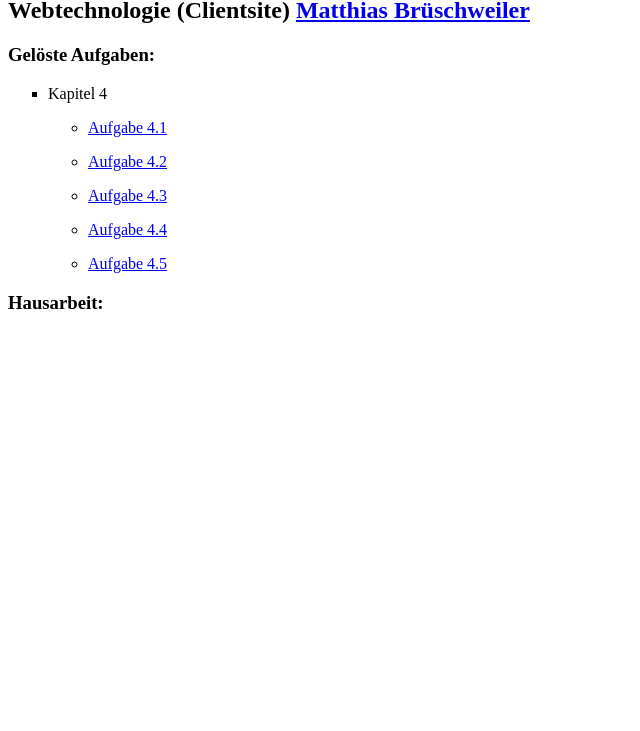
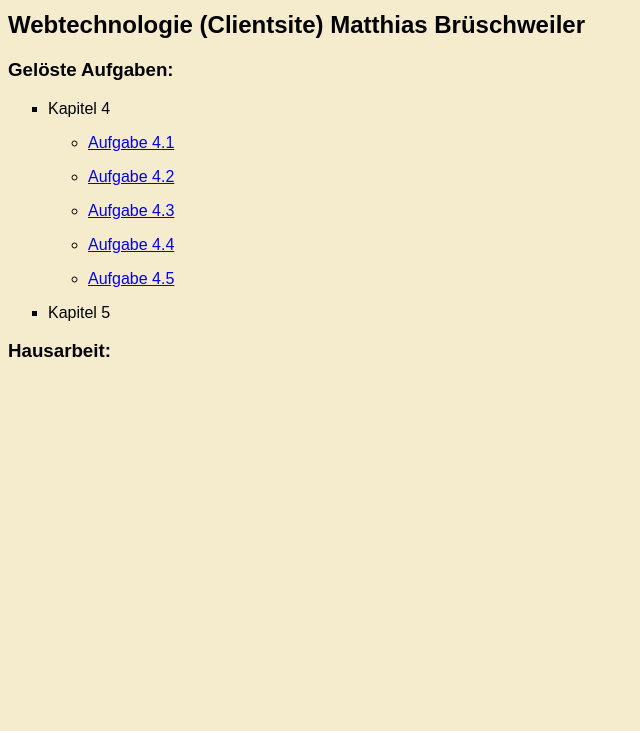
Before and after one commit to mbrueschweiler/IuK-W, a plain HTML site: page index.html in a window 1280 px wide. Shown: the part 69-800 px from the top of the page, without its empty margins (0-640 px from the left). Drawn offline with Linux system fonts and the light colour scheme.

Commit message:
Fehlerbehebung Doctype

```diff
--- a/index.html
+++ b/index.html
@@ -1,11 +1,17 @@
-<!DOCTYP html>
+<!DOCTYPE html>
 <html>
   <head>
 	<meta charset="utf-8">
+	<style>
+	body {
+	  background-color: #F5ECCE;
+	  font-family: sans-serif;
+	}
+	</style>
   </head>
   <body>
 	<h1>IuK-W</h1>
-	<h2>Webtechnologie (Clientsite) <a href=https://github.com/mbrueschweiler/IuK-W>Matthias Brüschweiler</a></h2>
+	<h2>Webtechnologie (Clientsite) <!--a href=https://github.com/mbrueschweiler/IuK-W-->Matthias Brüschweiler</a></h2>
 	<h3>Gelöste Aufgaben:</h3>
 		<ul style="list-style-type:square;">
 			<li><p>Kapitel 4</a></p></li>
@@ -16,6 +22,7 @@
 				<li><p><a href=https://mbrueschweiler.github.io/IuK-W/Chapter_4/E4_4_bistro.html>Aufgabe 4.4</a></p></li>
 				<li><p><a href=https://mbrueschweiler.github.io/IuK-W/Chapter_4/E4_5_bistro.html>Aufgabe 4.5</a></p></li>
 			</ul>
+			<li><p>Kapitel 5</p></li>
 		</ul>
 	<h3>Hausarbeit:</h3>
   </body>
```
Also changed, not shown: Chapter_4/E4_2_bistro.html (+1 -1 lines), Chapter_4/E4_3_bistro.html (+1 -1 lines), Chapter_4/E4_4_bistro.html (+1 -1 lines), Chapter_4/E4_5_bistro.html (+1 -1 lines).
